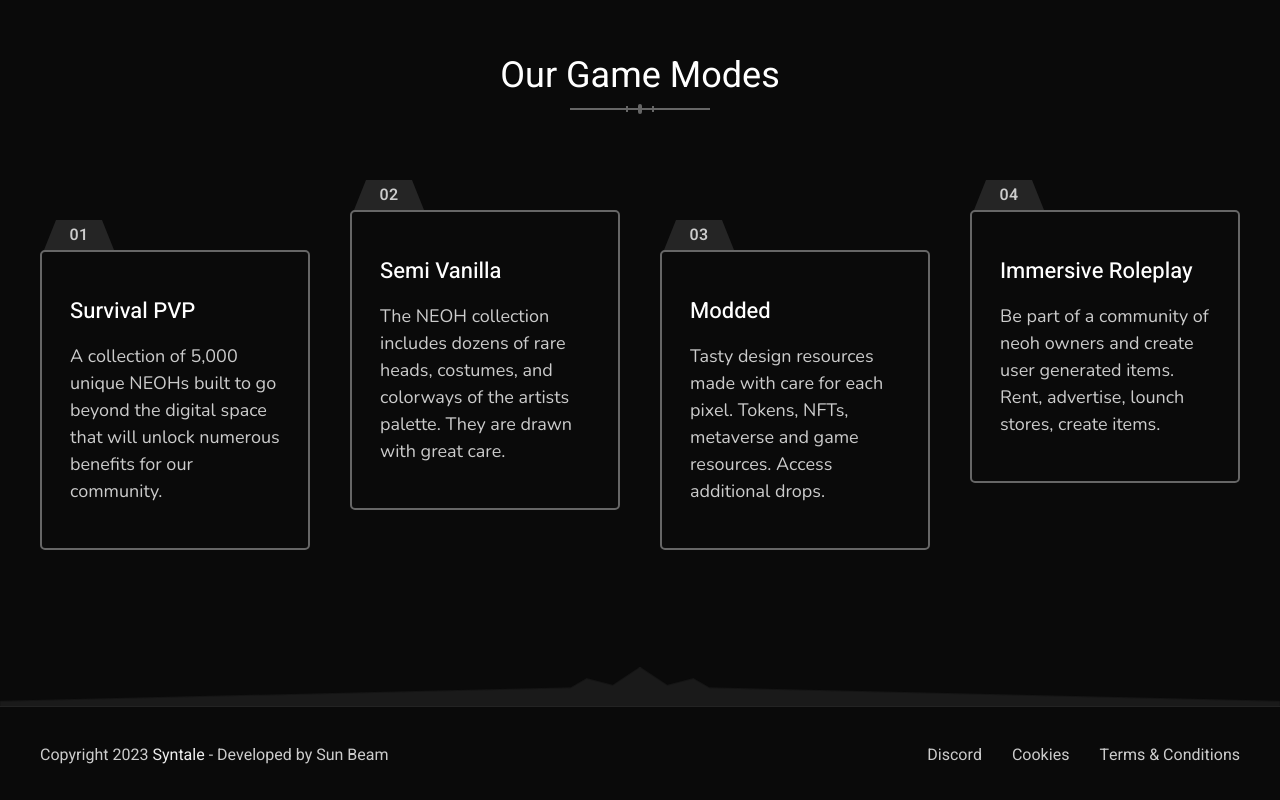
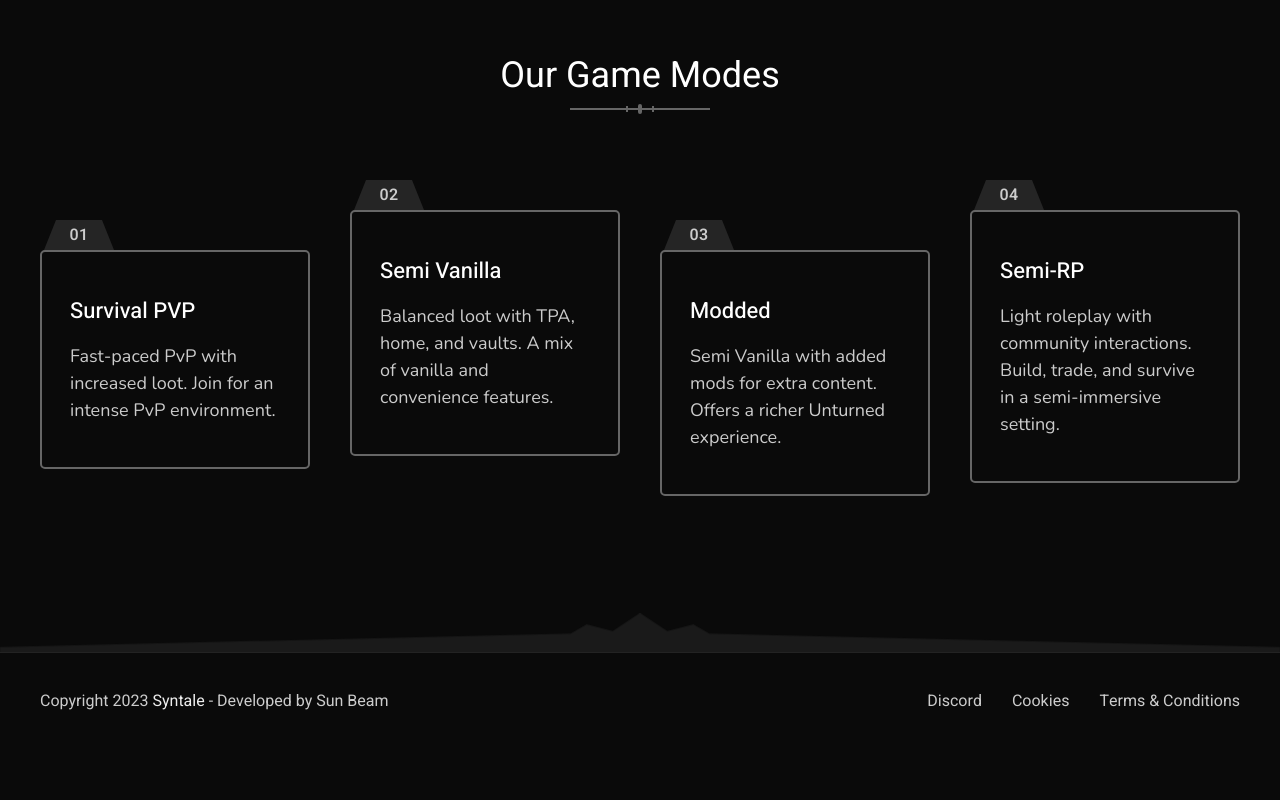
Before and after one commit to Syntale/website, a Next.js app: page / in a window 1280 px wide. Shown: the part 2546-3346 px from the top of the page. After the commit the page ends 3292 px from the top, so only its background shows below. Built offline with nearby package versions, Linux system fonts and the light colour scheme.

Commit message:
Update GameModesComponent.js

```diff
--- a/src/components/GameModesComponent.js
+++ b/src/components/GameModesComponent.js
@@ -33,9 +33,7 @@ const GameModesComponent = () => {
                 <div className="item_content">
                   <h3 className="fn_title">Survival PVP</h3>
                   <p className="fn_desc">
-                    A collection of 5,000 unique NEOHs built to go beyond the
-                    digital space that will unlock numerous benefits for our
-                    community.
+                    Fast-paced PvP with increased loot. Join for an intense PvP environment.
                   </p>
                 </div>
               </div>
@@ -48,9 +46,7 @@ const GameModesComponent = () => {
                 <div className="item_content">
                   <h3 className="fn_title">Semi Vanilla</h3>
                   <p className="fn_desc">
-                    The NEOH collection includes dozens of rare heads, costumes,
-                    and colorways of the artists palette. They are drawn with
-                    great care.
+                    Balanced loot with TPA, home, and vaults. A mix of vanilla and convenience features.
                   </p>
                 </div>
               </div>
@@ -63,9 +59,7 @@ const GameModesComponent = () => {
                 <div className="item_content">
                   <h3 className="fn_title">Modded</h3>
                   <p className="fn_desc">
-                    Tasty design resources made with care for each pixel.
-                    Tokens, NFTs, metaverse and game resources. Access
-                    additional drops.
+                    Semi Vanilla with added mods for extra content. Offers a richer Unturned experience.
                   </p>
                 </div>
               </div>
@@ -76,11 +70,9 @@ const GameModesComponent = () => {
                   <span>04</span>
                 </div>
                 <div className="item_content">
-                  <h3 className="fn_title">Immersive Roleplay</h3>
+                  <h3 className="fn_title">Semi-RP</h3>
                   <p className="fn_desc">
-                    Be part of a community of neoh owners and create user
-                    generated items. Rent, advertise, lounch stores, create
-                    items.
+                    Light roleplay with community interactions. Build, trade, and survive in a semi-immersive setting.
                   </p>
                 </div>
               </div>
```
